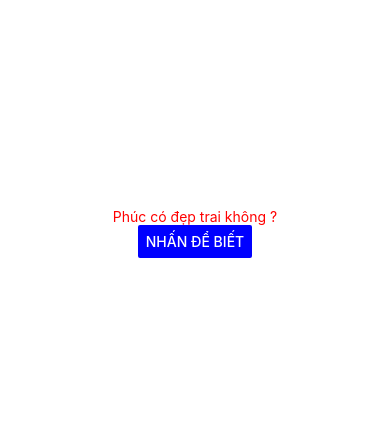
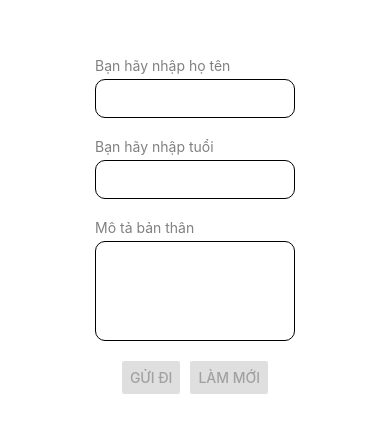
Before and after one commit to phuc-nguy3n/react-native, a React Native app: screen / in a window 390 px wide. Shown: the part 189-622 px from the top of the page. Built offline with nearby package versions, Linux system fonts and the light colour scheme.

Commit message:
Text inputs

```diff
--- a/App.tsx
+++ b/App.tsx
@@ -1,17 +1,96 @@
 import { StatusBar } from "expo-status-bar";
 import { useState } from "react";
-import { Button, StyleSheet, Text, View } from "react-native";
+import { Button, StyleSheet, Text, TextInput, View } from "react-native";
 
 export default function App() {
-  const [alert, setAlert] = useState("Phúc có đẹp trai không ?");
+  const [alert, setAlert] = useState("");
+  const [nameInput, setNameInput] = useState<string>("");
+  const [ageInput, setAgeInput] = useState("");
+  const [descriptionInput, setDescriptionInput] = useState("");
+
   return (
     <View style={styles.container}>
-      <Text style={styles.text}>{alert}</Text>
-      <Button
-        title="Nhấn để biết"
-        onPress={() => setAlert("Đúng vậy, Phúc rất đẹp trai")}
-        color="blue" // Tùy chỉnh màu sắc nút
-      />
+      <View style={styles.spacing}>
+        <Text style={styles.text}>Bạn hãy nhập họ tên</Text>
+        <TextInput
+          autoCapitalize={"words"}
+          style={styles.input}
+          value={nameInput}
+          onChangeText={(text) => setNameInput(text)}
+        />
+      </View>
+
+      <View style={styles.spacing}>
+        <Text style={styles.text}>Bạn hãy nhập tuổi</Text>
+        <TextInput
+          keyboardType="numeric"
+          style={styles.input}
+          value={ageInput}
+          onChangeText={(text) => {
+            const numericValue = text.replace(/[^0-9]/g, ""); // Loại bỏ ký tự không phải số
+            if (
+              numericValue === "" ||
+              (Number(numericValue) >= 1 && Number(numericValue) <= 200)
+            ) {
+              setAgeInput(numericValue);
+            }
+          }}
+        />
+      </View>
+
+      <View style={styles.spacing}>
+        <Text style={styles.text}>Mô tả bản thân</Text>
+        <TextInput
+          multiline
+          style={styles.textArea}
+          value={descriptionInput}
+          onChangeText={(text) => setDescriptionInput(text)}
+        />
+      </View>
+
+      <View style={styles.wrapped}>
+        <Button
+          title="Gửi đi"
+          onPress={() => {
+            if (nameInput && ageInput) {
+              setAlert(
+                "Họ tên: " +
+                  nameInput +
+                  " - " +
+                  "Tuổi: " +
+                  ageInput +
+                  " - " +
+                  "Mô tả: " +
+                  descriptionInput
+              );
+              setNameInput("");
+              setAgeInput("");
+              setDescriptionInput("");
+            }
+          }}
+          color="blue"
+          disabled={!nameInput || !ageInput || !descriptionInput}
+        />
+
+        <Button
+          title="Làm mới"
+          onPress={() => {
+            if (alert) {
+              setNameInput("");
+              setAgeInput("");
+              setAlert("");
+              setDescriptionInput("");
+            }
+          }}
+          color="blue"
+          disabled={alert.trim() === ""}
+        />
+      </View>
+
+      <View>
+        <Text style={styles.text}>{alert}</Text>
+      </View>
+
       <StatusBar style="auto" />
     </View>
   );
@@ -24,7 +103,33 @@ const styles = StyleSheet.create({
     alignItems: "center",
     justifyContent: "center",
   },
+  spacing: {
+    marginBottom: 20,
+  },
   text: {
-    color: "red",
+    color: "gray",
+    marginBottom: 5,
+  },
+  input: {
+    padding: 10,
+    borderWidth: 1,
+    borderStyle: "solid",
+    borderColor: "#000",
+    width: 200,
+    borderRadius: 10,
+  },
+  textArea: {
+    padding: 10,
+    borderWidth: 1,
+    borderStyle: "solid",
+    borderColor: "#000",
+    width: 200,
+    borderRadius: 10,
+    height: 100,
+  },
+  wrapped: {
+    flexDirection: "row",
+    gap: 10,
+    marginBottom: 10,
   },
 });
```
